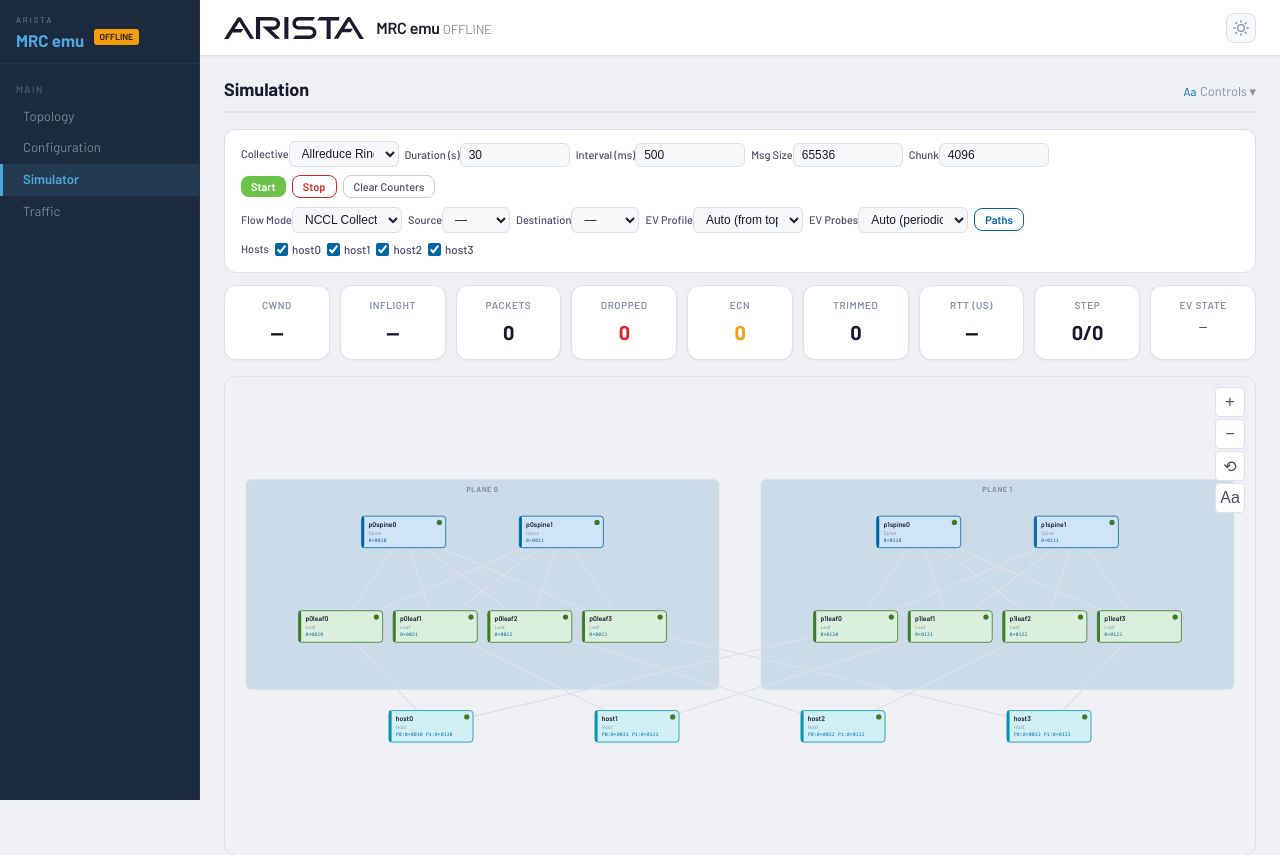
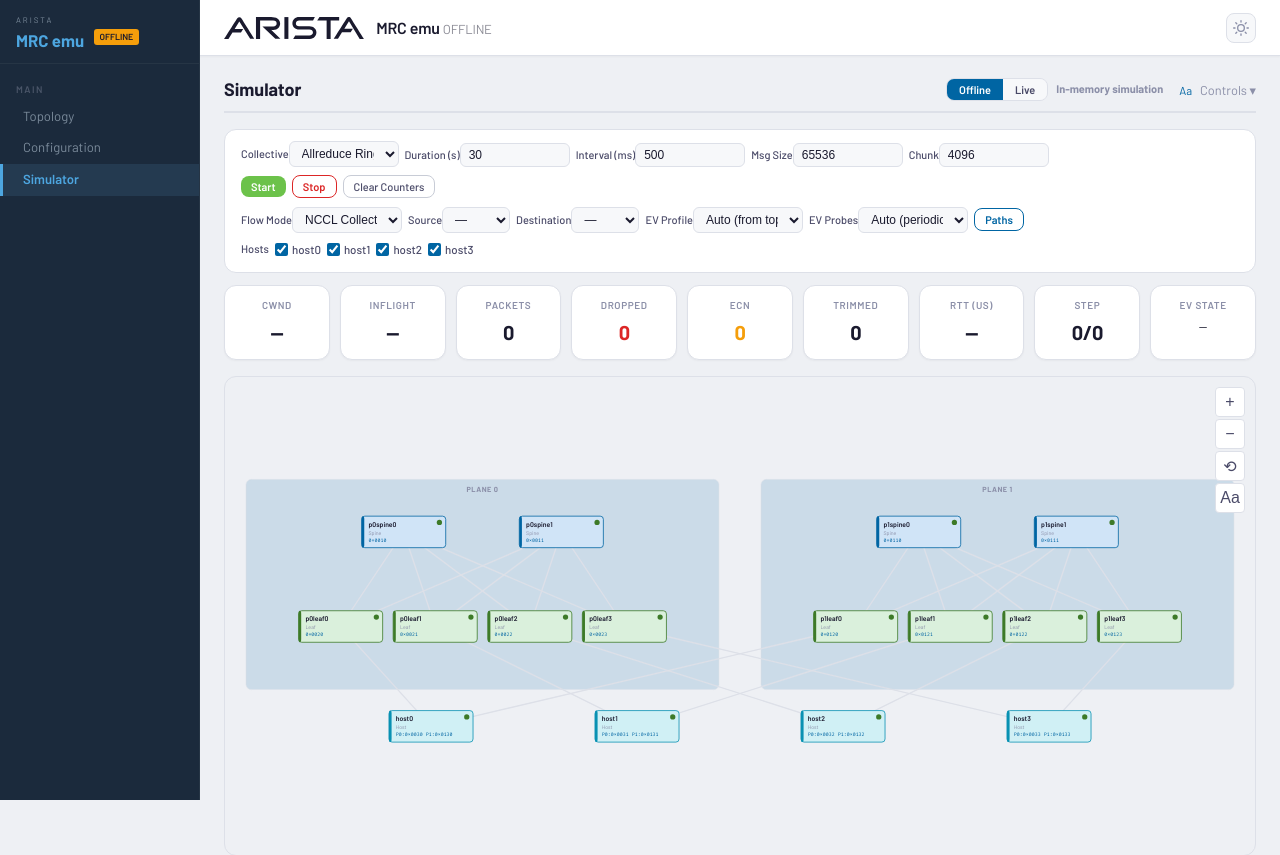
Before and after one commit to anichol67/MRC-Client, a Flask app: page /simulation in a window 1280 px wide. Shown: the top 855 px of the page. Run offline with Flask 3, Linux system fonts and the light colour scheme.

Commit message:
Merge Simulator and Traffic into single page with Offline/Live toggle
- Sidebar reduced to 3 tabs: Topology, Configuration, Simulator
- Pill toggle switches between Offline (in-memory) and Live (real packets)
- Live mode starts flows on remote hosts via controller API, polls for state
- Offline mode unchanged — same in-memory simulation with CC feedback
- Both modes share same UI: controls, topology SVG, EV state, metrics, event log

```diff
--- a/templates/base.html
+++ b/templates/base.html
@@ -47,7 +47,6 @@
             <li><a href="{{ request.script_root }}/topology" class="{% if request.path == '/' or request.path == '/topology' %}active{% endif %}">Topology</a></li>
             <li><a href="{{ request.script_root }}/configuration" class="{% if request.path == '/configuration' %}active{% endif %}">Configuration</a></li>
             <li><a href="{{ request.script_root }}/simulation" class="{% if request.path == '/simulation' %}active{% endif %}">Simulator</a></li>
-            <li><a href="{{ request.script_root }}/traffic" class="{% if request.path == '/traffic' %}active{% endif %}">Traffic</a></li>
         </ul>
     </nav>
 
--- a/templates/simulation.html
+++ b/templates/simulation.html
@@ -14,8 +14,13 @@
 {% endblock %}
 {% block content %}
 <div class="page-header d-flex justify-between align-center">
-    Simulation <span id="run-indicator"></span>
-    <span>
+    Simulator <span id="run-indicator"></span>
+    <span class="d-flex align-center gap-2">
+        <div class="pill-toggle" id="mode-toggle">
+            <button class="pill-btn active" onclick="setSimMode('offline',this)">Offline</button>
+            <button class="pill-btn" onclick="setSimMode('live',this)">Live</button>
+        </div>
+        <span id="mode-status" style="font-size:11px;color:var(--text3)">In-memory simulation</span>
         <button class="panel-maximize" onclick="cycleCtrlText()" title="Controls text size">Aa</button>
         <button class="collapse-btn" onclick="document.getElementById('ctrl-bar').style.display = document.getElementById('ctrl-bar').style.display==='none'?'':'none'">Controls ▾</button>
     </span>
@@ -149,6 +154,13 @@
     };
     function getC() { return document.documentElement.getAttribute('data-theme') === 'dark' ? C_DARK : C_LIGHT; }
     let C = getC();
+    let simMode = 'offline';
+    window.setSimMode = function(mode, btn) {
+        simMode = mode;
+        document.querySelectorAll('#mode-toggle .pill-btn').forEach(b => b.classList.remove('active'));
+        btn.classList.add('active');
+        document.getElementById('mode-status').textContent = mode === 'live' ? 'Real packets on wire' : 'In-memory simulation';
+    };
     const tileSizes = [
         { w: 120, h: 48, name: 11, role: 8.5, usid: 8, nameY: 17, roleY: 29, usidY: 40, stripe: 4, dotR: 4 },
         { w: 160, h: 60, name: 13, role: 10,  usid: 9.5, nameY: 20, roleY: 35, usidY: 49, stripe: 5, dotR: 5 },
@@ -673,41 +685,61 @@
         const dst = document.getElementById('sim-dst').value;
         if (src && dst && src !== dst && !selectedSrc) { await showSimPaths(); }
         document.getElementById('btn-start').disabled=true; document.getElementById('btn-stop').disabled=false;
-        document.getElementById('run-indicator').innerHTML='<span class="badge badge-success running-pulse" style="margin-left:8px">RUNNING</span>';
-        // Set probe mode on simulator
+        const modeLabel = simMode === 'live' ? 'LIVE' : 'OFFLINE';
+        document.getElementById('run-indicator').innerHTML=`<span class="badge ${simMode==='live'?'badge-info':'badge-success'} running-pulse" style="margin-left:8px">${modeLabel}</span>`;
         const probeMode = document.getElementById('probe-mode').value;
         try { await apiCall('/api/traffic/set_probe_mode', 'POST', {probe_mode: probeMode}); } catch(e) {}
-        // Expand event log when simulation starts
         const logBody = document.getElementById('panel-eventlog-body');
         if (logBody && logBody.style.display === 'none') { logBody.style.display = ''; document.getElementById('panel-eventlog-btn').textContent = '−'; }
-        log(`Started: ${totalSteps} steps, ${r.total_flows||'?'} flows, probes=${probeMode}`);
+        log(`Started (${modeLabel}): ${totalSteps} steps, ${r.total_flows||'?'} flows, probes=${probeMode}`);
         const interval=parseInt(document.getElementById('sim-interval').value)||500;
         const duration=parseInt(document.getElementById('sim-duration').value)||30;
         const endTime=Date.now()+duration*1000;
+
+        if (simMode === 'live') {
+            // Live mode — start real flows on remote hosts via controller API
+            try {
+                const src = document.getElementById('sim-src').value;
+                const dst = document.getElementById('sim-dst').value;
+                await apiCall('/api/controller/start_flow', 'POST', {
+                    src_host: src, dst_host: dst,
+                    bidirectional: document.getElementById('flow-mode').value === 'bidirectional',
+                    message_size: parseInt(document.getElementById('sim-msgsize').value),
+                    duration: duration,
+                });
+                log('<span style="color:#0065A3">Live flows started on remote hosts</span>');
+            } catch(e) { log('Live start error: ' + e.message); }
+            // Poll controller for aggregated state
+            simTimer=setInterval(async()=>{
+                if (Date.now()>endTime) { stopSimulation(); return; }
+                try {
+                    const sr=await apiCall('/api/controller/aggregate_state');
+                    if (sr) { stepCount++; updateMetrics(sr, null); }
+                    const events=await apiCall('/api/controller/aggregate_events');
+                    if (events && events.events) { updateEventLog(events.events); }
+                    drawPaths(); updateEVTable();
+                } catch(e) {}
+            }, interval);
+        } else {
+            // Offline mode — in-memory simulation
             simTimer=setInterval(async()=>{
                 if (Date.now()>endTime) { stopSimulation(); return; }
                 try {
                     const sr=await apiCall('/api/traffic/simulate_step','POST');
                     if (sr.completed) {
-                    // Plan exhausted — restart from step 0, preserving EV state and counters
                         await apiCall('/api/traffic/restart_plan','POST');
                         log('<span style="color:#0065A3">Plan cycle complete — restarting</span>');
                         return;
                     }
                     if (sr.error) { stopSimulation(); log('Error: ' + (sr.error || 'unknown')); return; }
                     stepCount++; updateMetrics(sr.state, sr.step_result);
-                // Update EV states, packet counts, and RTT from simulator (authoritative during simulation)
                     if (sr.state && sr.state.ev_states) {
                         sr.state.ev_states.forEach(ev => {
                             let ps = pathStates.find(s => s.ev_value_int === ev.value);
-                        if (ps) {
-                            ps.state = ev.state;
-                            ps.packet_count = ev.packet_count || 0;
-                        }
+                            if (ps) { ps.state = ev.state; ps.packet_count = ev.packet_count || 0; }
                             evPacketCounts[ev.value] = ev.packet_count || 0;
                         });
                     }
-                // Also update RTT and ECN rate from per-flow results
                     const flowResults = sr.step_result?.flows || [];
                     flowResults.forEach(f => {
                         const ps = pathStates.find(s => s.ev_value_int === f.ev_value);
@@ -719,15 +751,18 @@
                             }
                         }
                     });
-                // Render MRC event log from simulator
                     if (sr.state && sr.state.event_log) { updateEventLog(sr.state.event_log); }
                     drawPaths(); updateEVTable();
                 } catch(e) { log('Error: '+e.message); }
             }, interval);
+        }
     };
 
-    window.stopSimulation = function() {
+    window.stopSimulation = async function() {
         if (simTimer) { clearInterval(simTimer); simTimer=null; }
+        if (simMode === 'live') {
+            try { await apiCall('/api/controller/stop_flow', 'POST'); } catch(e) {}
+        }
         document.getElementById('btn-start').disabled=false; document.getElementById('btn-stop').disabled=true;
         document.getElementById('run-indicator').innerHTML='<span class="badge badge-muted" style="margin-left:8px">STOPPED</span>';
         log('Stopped');
```
Also changed, not shown: DESIGN.md (+12 -6 lines). Lines whose indentation alone changed are shown as unchanged.
